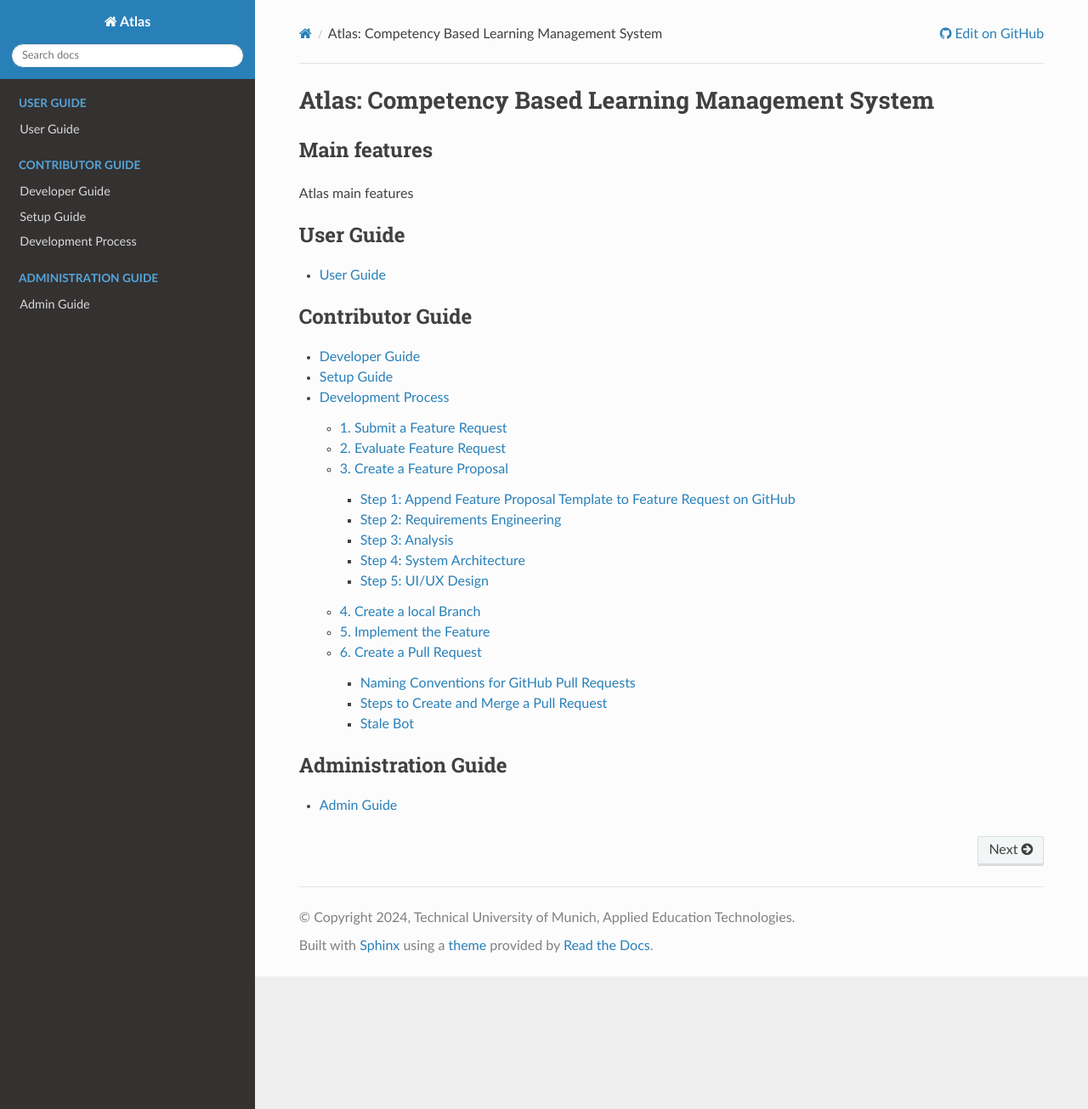
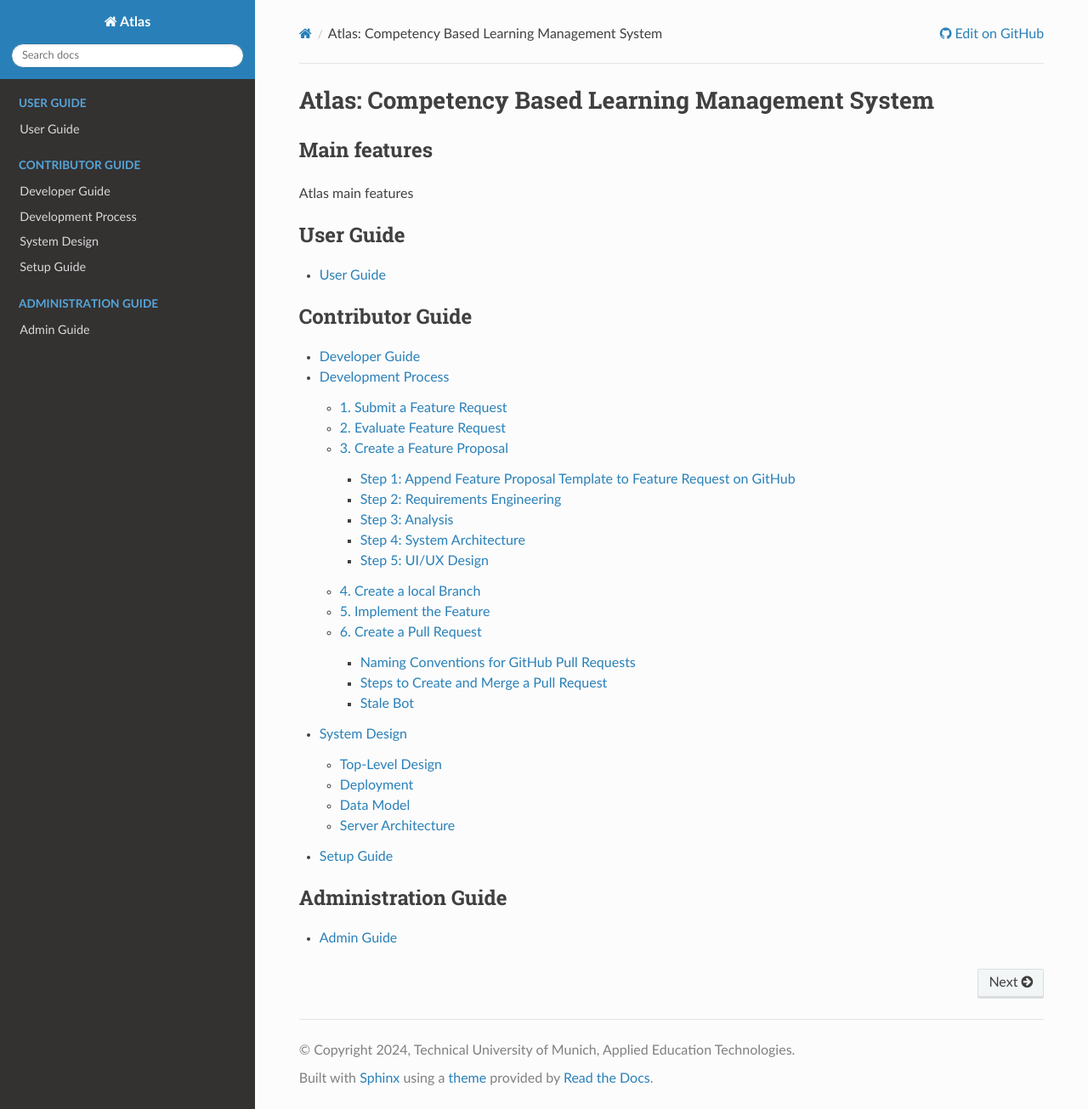
Before and after one commit to ls1intum/Atlas, a Sphinx documentation site: the page built from docs/index.rst, in a window 1280 px wide and 1305 px high. Shown: the whole window at 85% size. Built offline with Sphinx 7.4.7 and the Read the Docs theme 3.1.0, drawn with Linux system fonts in a browser that asks for light colours.

Commit message:
add system design draft

```diff
--- a/docs/index.rst
+++ b/docs/index.rst
@@ -22,8 +22,9 @@
    :maxdepth: 3
 
    dev/dev
+   dev/development-process/development-process
+   dev/system-design/system-design
    dev/setup/setup
-   dev/development-process/development-process
 
 .. toctree::
    :caption: Administration Guide
```
Also changed, not shown: docs/dev/system-design/system-design.rst (added, +23 -0 lines).
